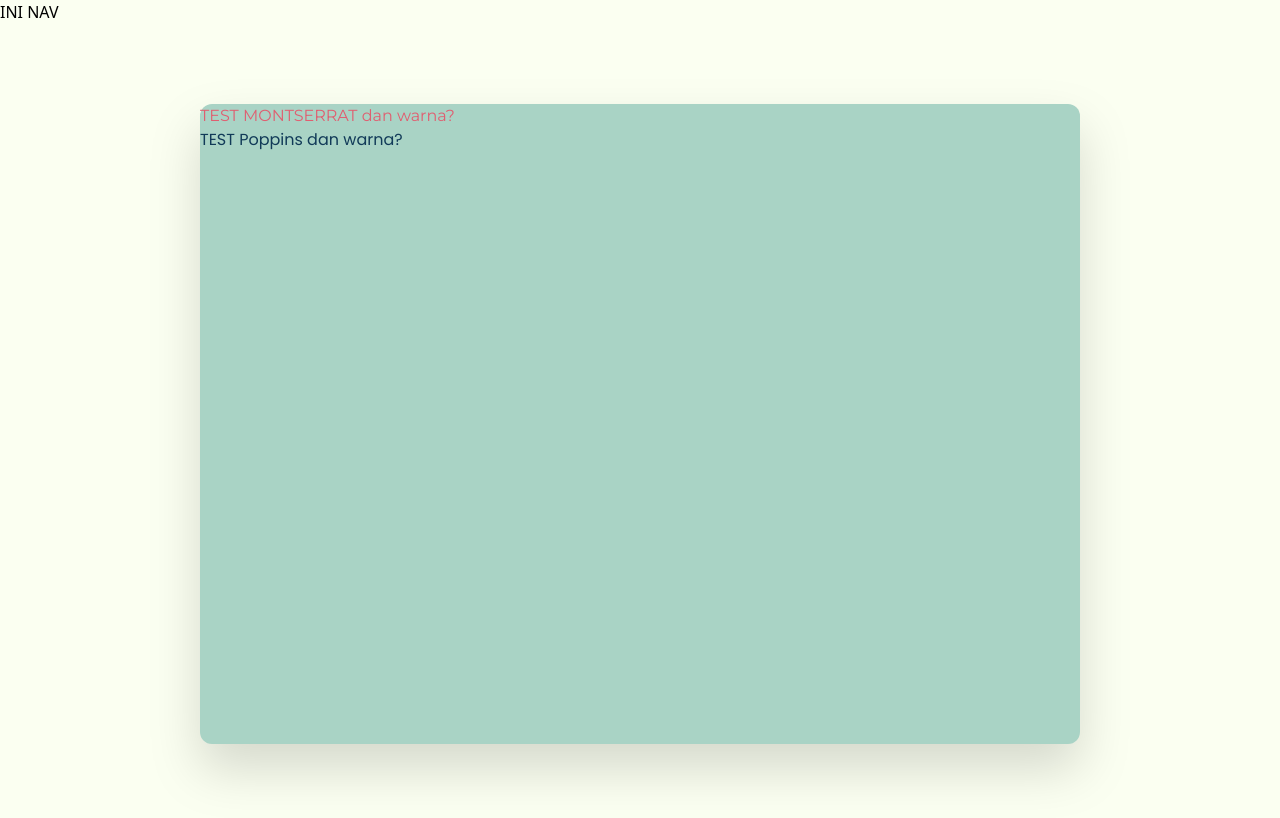
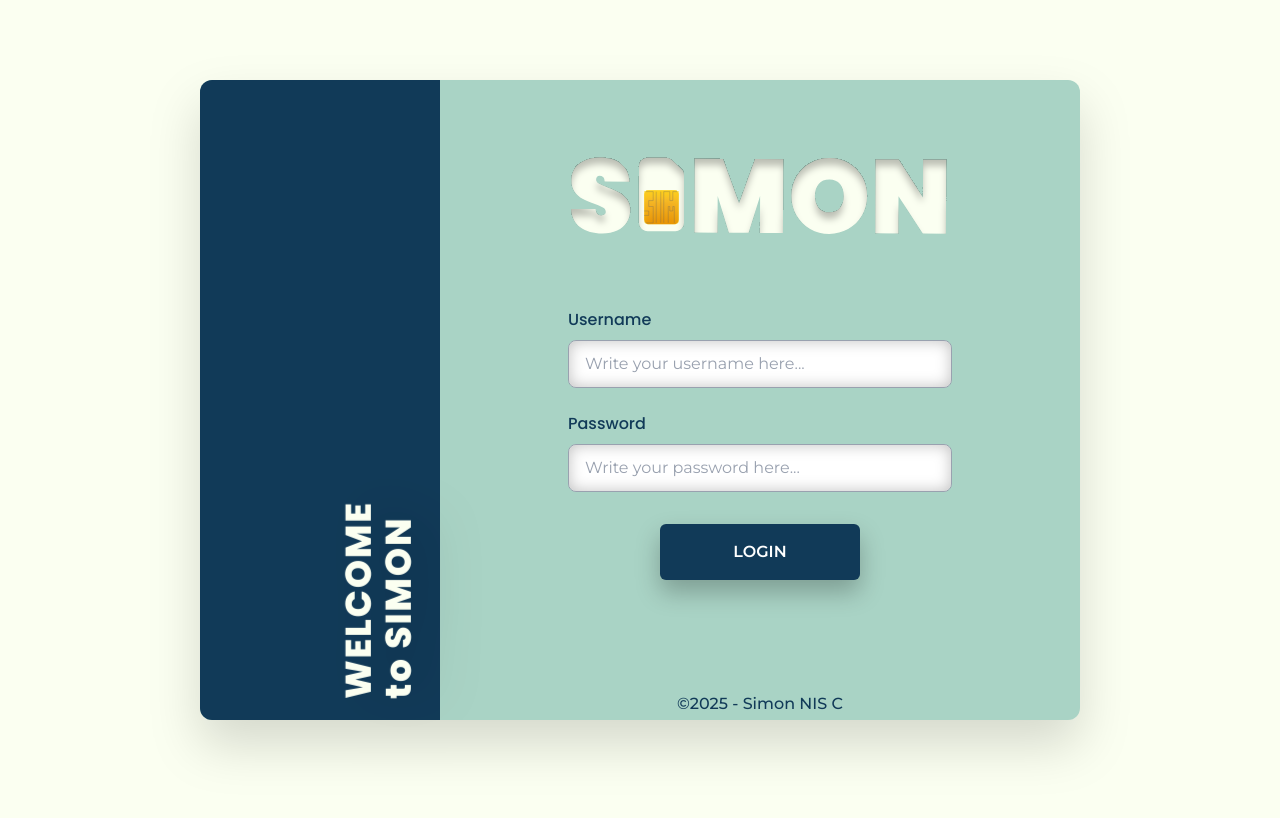
Before and after one commit to ShanellaChr/SIMON, a React (Vite) app: page / in a window 1280 px wide. Shown: the top 818 px of the page. Built offline with nearby package versions, Linux system fonts and the light colour scheme.

Commit message:
Done FE Login Page

```diff
--- a/src/App.jsx
+++ b/src/App.jsx
@@ -6,13 +6,13 @@ import SIMCard from './pages/SIMCard'
 import Geo from './pages/Geo'
 import Report from './pages/Report'
 
+
 //import components
 import Nav from './components/Nav'
 
 function App() {
   return (
     <div>
-      <Nav />
       <Routes>
         <Route path="/" element={<Login />} />
         <Route path="/monitoring-summary" element={<Monitoring />} />
--- a/src/index.css
+++ b/src/index.css
@@ -14,7 +14,7 @@
 }
 
 /* TAILWIND V4 CUSTOM THEME */
-@theme {
+@theme{
   /* CUSTOM COLORS */
   --color-SMcream: #FBFFF1;
   --color-SMmint: #CEE5D5;
@@ -30,6 +30,7 @@
   /* CUSTOM FONTS */
   --font-montserrat: var(--font-montserrat);
   --font-poppins: var(--font-poppins);
+
 }
 
 body {
--- a/src/pages/Login.jsx
+++ b/src/pages/Login.jsx
@@ -1,14 +1,108 @@
 export default function Login() {
   return (
     <div className="flex items-center justify-center h-screen">
-      <div className="w-220 h-160 bg-SMaqua rounded-xl drop-shadow-2xl">
-        <h1 className="font-montserrat text-SMtsel">
-          TEST MONTSERRAT dan warna?
-        </h1>
+      <div className="w-220 h-160 flex flex-row bg-SMaqua rounded-xl drop-shadow-2xl">
+        <div>
+          {/* side kiri */}
+          <div className="w-60 h-full bg-SMnavy text-white rounded-l-xl relative">
+            <p className="absolute bottom-20 left-20 rotate-270 text-4xl font-extrabold drop-shadow-2xl text-SMcream font-poppins tracking-wider">
+              WELCOME <br /> to SIMON
+            </p>
+          </div>
+        </div>
 
-        <p className="font-poppins text-SMnavy">
-          TEST Poppins dan warna?
-        </p>
+        <div className="flex-1 px-8 py-6">
+          {/* side kanan */}
+          <div className="mt-10 sm:mx-auto sm:w-full sm:max-w-sm">
+            <img
+              alt="Logo Simon"
+              src="/src/assets/logoSimon.svg"
+              className="mx-auto h-auto w-auto mb-15"
+            />
+            <form action="#" method="POST" className="space-y-6">
+              <div>
+                <label className="block text-18 font-medium text-SMnavy font-poppins">
+                  Username
+                </label>
+                <div className="mt-2">
+                  <input
+                    id="username"
+                    name="username"
+                    type="text"
+                    required
+                    autoComplete="username"
+                    placeholder="Write your username here..."
+                    className="
+                      w-full h-12
+                      rounded-lg
+                      bg-white
+                      px-4
+                      font-montserrat
+                      text-14 text-gray-700
+                      placeholder:text-gray-400
+                      border border-gray-400
+                      shadow-[inset_0_0_15px_rgba(0,0,0,0.25)]
+                      focus:outline-none focus:ring-2 focus:ring-gray-400
+                    "
+                  />
+                </div>
+              </div>
+
+              <div>
+                <label className="block text-18 font-medium text-SMnavy font-poppins">
+                  Password
+                </label>
+                <div className="mt-2">
+                  <input
+                    id="password"
+                    name="password"
+                    type="password"
+                    required
+                    autoComplete="current-password"
+                    placeholder="Write your password here..."
+                    className="
+                      w-full h-12
+                      rounded-lg
+                      bg-white
+                      px-4
+                      font-montserrat
+                      text-14 text-gray-700
+                      placeholder:text-gray-400
+                      border border-gray-400
+                      shadow-[inset_0_0_15px_rgba(0,0,0,0.25)]
+                      focus:outline-none focus:ring-2 focus:ring-gray-400
+                    "
+                  />
+                </div>
+              </div>
+
+
+              <div className="flex justify-center mt-8">
+                <button
+                  type="submit"
+                  className="
+                    w-50 h-14
+                    flex items-center justify-center
+                    rounded-md
+                    bg-SMnavy text-white
+                    font-montserrat font-semibold text-18
+                    shadow-[0_12px_24px_rgba(0,0,0,0.25)]
+                    hover:bg-SMteal
+                    transition-all duration-200
+                    focus:outline-none
+                  "
+                >
+                  LOGIN
+                </button>
+              </div>
+            </form>
+
+            <p className="flex justify-center mt-28 text-center text-12 text-SMnavy font-montserrat font-medium">
+              ©2025 - Simon NIS C
+            </p>
+
+          </div>
+        </div>
       </div>
     </div>
   )
```
